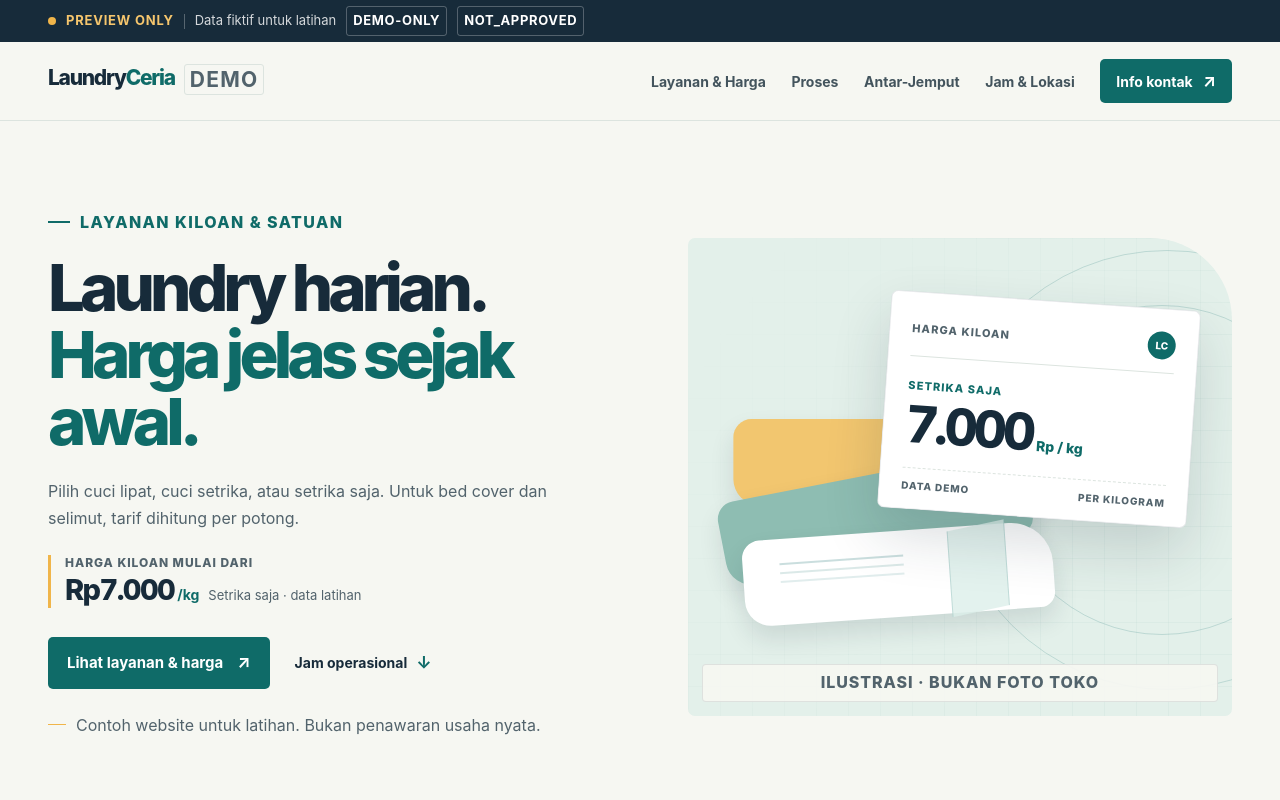
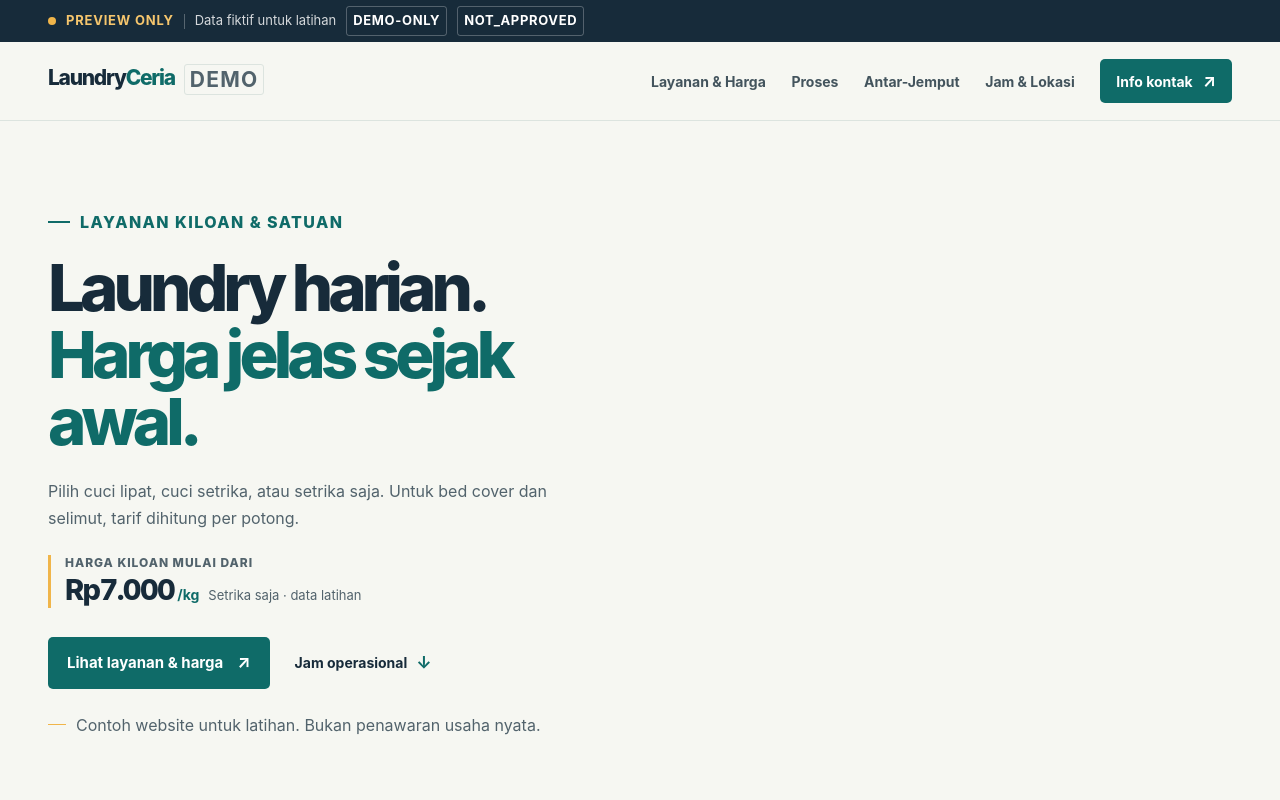
Before and after one commit to kannaryukkei/laundry-ceria-website, a React (Vite) app: page / in a window 1280 px wide. Shown: the top 800 px of the page. Built offline with nearby package versions, Linux system fonts and the light colour scheme.

Commit message:
design(a4): move hero to editorial information hierarchy

```diff
--- a/src/App.tsx
+++ b/src/App.tsx
@@ -84,35 +84,6 @@ function SectionHeading({ eyebrow, title, description }: { eyebrow: string; titl
   );
 }
 
-function HeroIllustration() {
-  return (
-    <div className="hero-art" role="img" aria-label="Ilustrasi kain terlipat dengan label harga layanan laundry, bukan foto toko">
-      <div className="art-grid" aria-hidden="true" />
-      <div className="art-orbit art-orbit-one" aria-hidden="true" />
-      <div className="art-orbit art-orbit-two" aria-hidden="true" />
-      <div className="fabric-stack" aria-hidden="true">
-        <span className="fabric fabric-back" />
-        <span className="fabric fabric-middle" />
-        <span className="fabric fabric-front" />
-      </div>
-      <div className="price-ticket" aria-hidden="true">
-        <div className="ticket-top">
-          <span>HARGA KILOAN</span>
-          <span className="ticket-mark">LC</span>
-        </div>
-        <div className="ticket-rule" />
-        <span className="ticket-intro">SETRIKA SAJA</span>
-        <div className="ticket-price"><strong>7.000</strong><span>Rp / kg</span></div>
-        <div className="ticket-bottom">
-          <span>DATA DEMO</span>
-          <span>PER KILOGRAM</span>
-        </div>
-      </div>
-      <span className="art-caption" data-qa-role="disclosure">ILUSTRASI · BUKAN FOTO TOKO</span>
-    </div>
-  );
-}
-
 function Hero() {
   return (
     <section className="hero" id="hero">
@@ -141,7 +112,6 @@ function Hero() {
               Contoh website untuk latihan. Bukan penawaran usaha nyata.
             </p>
           </div>
-          <HeroIllustration />
         </div>
         <div className="hero-facts" aria-label="Ringkasan informasi layanan">
           <div className="hero-fact">
```
